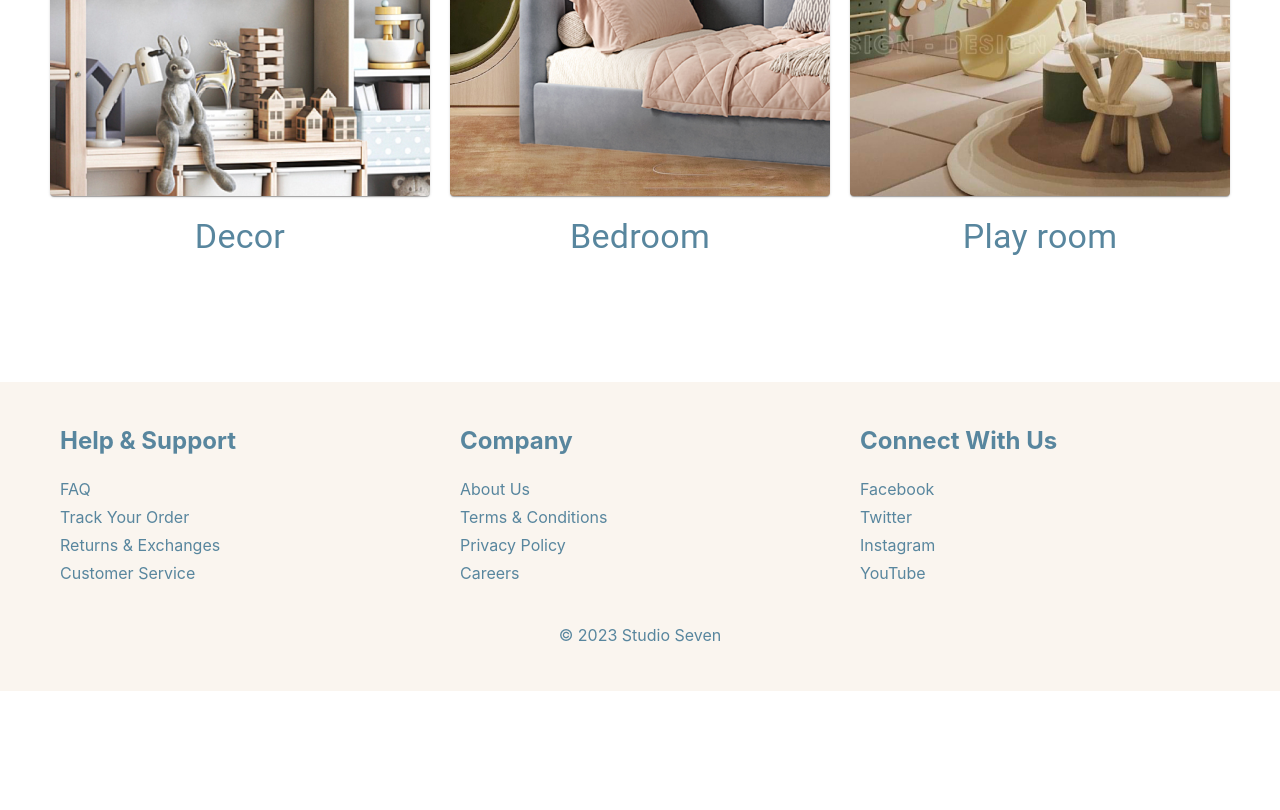
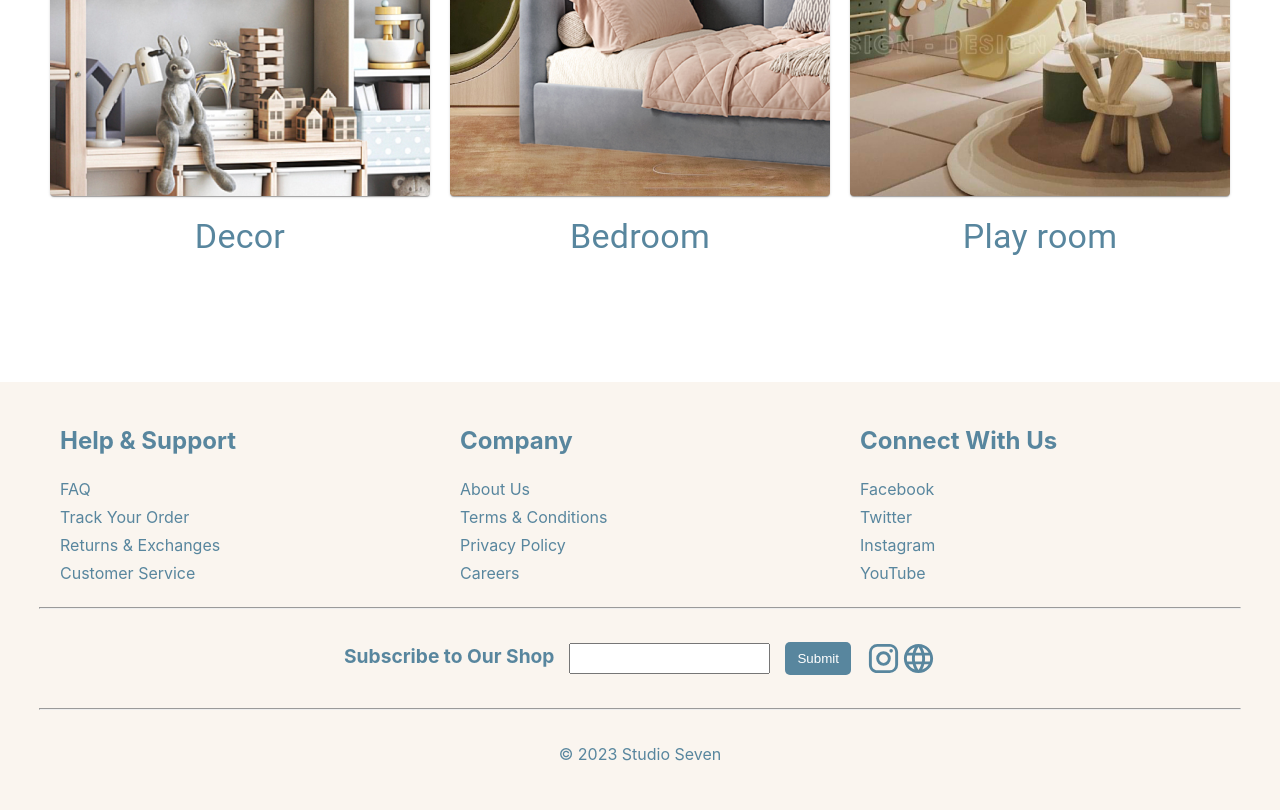
Before and after one commit to jyothirmai5/Studio-Seven, a React app: page / in a window 1280 px wide. Shown: the part 1204-2014 px from the top of the page. Before the commit the page ends 1895 px from the top, so only its background shows below. Built offline with nearby package versions, Linux system fonts and the light colour scheme.

Commit message:
added input field in footer for subscription

```diff
--- a/src/Footer/Footer.css
+++ b/src/Footer/Footer.css
@@ -37,3 +37,55 @@
     background-color: #faf5ef;
     padding: 10px 0;
   }
+
+  .Subscription {
+    text-align: center;
+    background-color: #faf5ef;
+    padding: 10px 0;
+    width: 50%;
+    margin: auto;
+    display: flex;
+    justify-content: center;
+}
+
+.icon {
+  margin: auto 0px;
+  cursor: pointer;
+}
+
+  .Subscription-text {
+    font-weight: bold;
+    font-size: larger;
+  }
+
+  .Subscription-form {
+    display: inline-block;
+    color: #fff;
+    padding: 6px 10px;
+    margin: 15px 15px 15px 15px;
+    border-radius: none;
+    text-decoration: none;
+    transition: all 300ms ease;
+  }
+
+  .Subscription-btn {
+    display: inline-block;
+    background: #58869e;
+    color: #fff;
+    padding: 9px 12px;
+    margin: 15px 15px 15px 0px;
+    border-radius: 5px;
+    text-decoration: none;
+    transition: all 300ms ease;
+    border: none;
+  }
+
+  .Subscription-btn:hover {
+    background: #e4b9b9;
+    cursor: pointer;
+    color: #752c2c;
+  }
+
+.hr {
+  max-width: 1200px;
+}
--- a/src/Footer/Footer.js
+++ b/src/Footer/Footer.js
@@ -1,8 +1,12 @@
-import React from 'react';
-import './Footer.css';
+import React from "react";
+import "./Footer.css";
+import InstagramIcon from "@mui/icons-material/Instagram";
+import { IconButton } from "@mui/material";
+import LanguageOutlinedIcon from "@mui/icons-material/LanguageOutlined";
 
 function Footer() {
-    return (<footer className="footer">
+  return (
+    <footer className="footer">
       <div className="footer-content">
         <div className="footer-section">
           <h3>Help & Support</h3>
@@ -32,10 +36,41 @@ function Footer() {
           </ul>
         </div>
       </div>
+      <hr className="hr"></hr>
+      <div className="Subscription">
+        <form action="/action_page.php" id="form1">
+          <label className="Subscription-text" for="fname">
+            Subscribe to Our Shop
+          </label>
+          <input
+            className="Subscription-form"
+            type="text"
+            id="fname"
+            name="fname"
+          ></input>
+          <input
+            className="Subscription-btn"
+            type="submit"
+            value="Submit"
+          ></input>
+        </form>
+        <InstagramIcon
+          onClick={() => window.open("https://www.instagram.com", "_blank")}
+          fontSize="large"
+          className="icon"
+        ></InstagramIcon>
+        <LanguageOutlinedIcon
+          onClick={() => window.open("https://www.instagram.com", "_blank")}
+          fontSize="large"
+          className="icon"
+        ></LanguageOutlinedIcon>
+      </div>
+      <hr className="hr"></hr>
       <div className="footer-bottom">
         <p>&copy; 2023 Studio Seven</p>
       </div>
-    </footer>);
+    </footer>
+  );
 }
 
 export default Footer;
--- a/src/ProductDetails/ProductDetails.css
+++ b/src/ProductDetails/ProductDetails.css
@@ -68,7 +68,7 @@ input :focus {
 .btn:hover {
   background: #e4b9b9;
   cursor: pointer;
-  text: #352f2f;
+  color: #752c2c;
 }
 
 .btn-fav {
```
Lines whose indentation alone changed are shown as unchanged.
